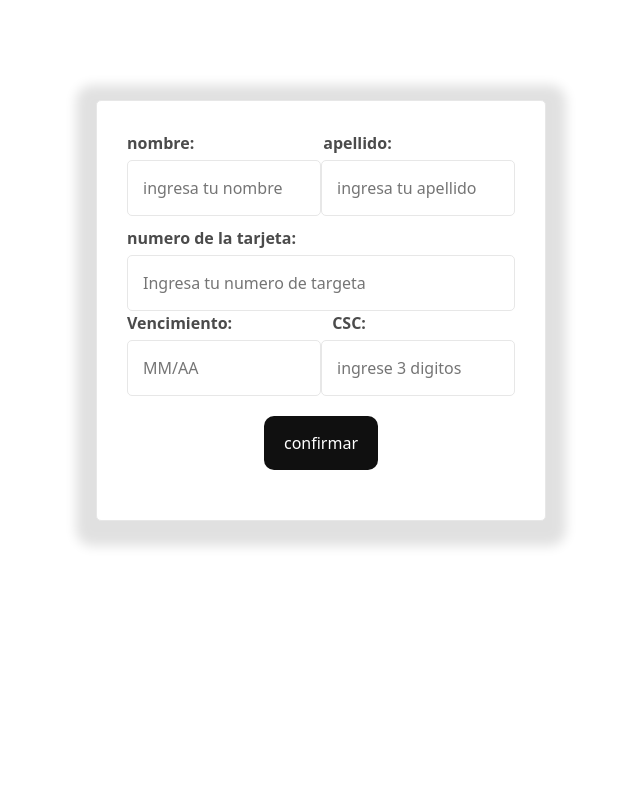
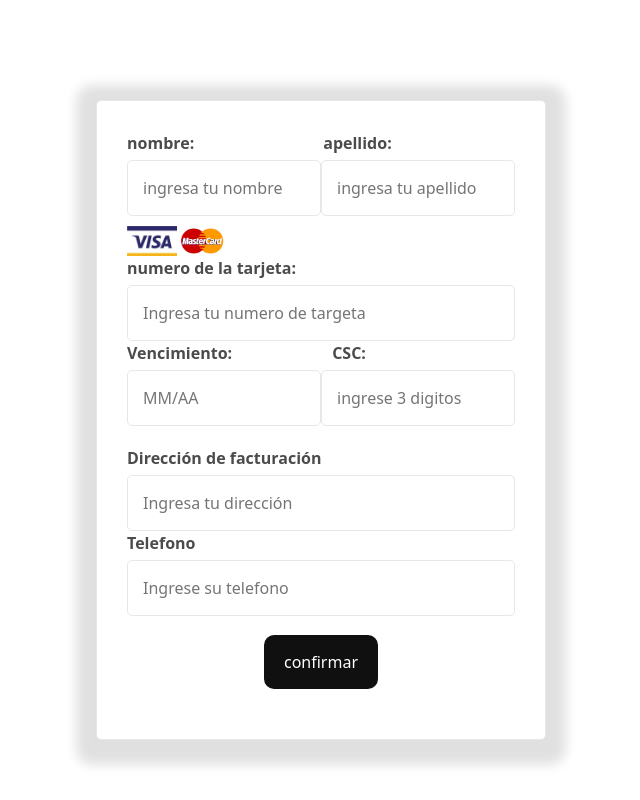
Before and after one commit to angela-baltierrez/hiper_card, a PHP site: page /pago.php in a window 1280 px wide. Shown: the whole page, without its empty margins (319-959 px from the left). Run offline with PHP 8.4, Linux system fonts and the light colour scheme.

Commit message:
factura y pago

```diff
--- a/assets/css/pago.css
+++ b/assets/css/pago.css
@@ -5,8 +5,28 @@ body{
   background-repeat: no-repeat;
   background-size: cover;
   background-attachment: fixed;
+
+
 }
 
+
+  .img{
+    background-image: url(visa.jpg);
+
+      width: 50px; /* Ancho de la imagen */
+  height: 30px;
+   background-size: cover; /* Hace que la imagen cubra el área del fondo */
+  background-repeat: no-repeat;
+  }
+  .img2{
+    background-image: url(mastercard.jpg);
+
+      width: 50px; /* Ancho de la imagen */
+  height: 30px;
+   background-size: cover; /* Hace que la imagen cubra el área del fondo */
+  background-repeat: no-repeat;
+
+  }
 form {
   max-width: 450px;
   margin: 0 auto;
@@ -85,6 +105,19 @@ input[type="email"]
   transition: 0.5s;
   outline:none!important;
 }
+input[type="email"]
+
+{
+  width: 100%;
+  padding: 15px;
+  border: 1px solid #e7e7e7;
+  border-width: 1px;
+  border-radius: 5px;
+  font-size: 16px;
+  box-sizing: border-box;
+  transition: 0.5s;
+  outline:none!important;
+}
 
 
 input:hover{
--- a/assets/php/env.php
+++ b/assets/php/env.php
@@ -4,10 +4,10 @@ class Cconexion {
 
     public static function ConexionBD() {
         $host = 'localhost'; // Cambiar si usas un servidor remoto
-        $dbname = 'hiper-card3.1'; // Nombre de la base de datos
+        $dbname = 'hiper-card'; // Nombre de la base de datos
         $username = 'sa'; // Usuario de la base de datos
         $password = '1234'; // Contraseña del usuario
-        $servidor = 'DESKTOP-QB22C4J\SQLEXPRESS'; // Nombre del servidor o dirección IP
+        $servidor = 'DESKTOP-BUD9Q4I\SQLEXPRESS'; // Nombre del servidor o dirección IP
 
         try {
             // Establecer conexión usando PDO y SQL Server, pdo se usa para interactual con la base
--- a/departamentos.php
+++ b/departamentos.php
@@ -188,6 +188,8 @@ $categorias = $categoriasQuery->fetchAll(PDO::FETCH_ASSOC);
                 <div class="cart-total hidden">
                     <h3>Total:</h3>
                     <span class="total-pagar">$0</span>
+
+                     <button id="btn-comprar" class="btn-comprar">Comprar</button>
                 </div>
                 <p class="cart-empty">El carrito está vacío</p>
             </div>
--- a/pago.php
+++ b/pago.php
@@ -11,7 +11,7 @@
 
             <div style="display: flex; vertical-align: top; justify-content: center;">
 
-            <form method="POST" action="../hiper_card/assets/php/...">
+            <form method="POST" action="../hiper_card/factura.php">
 
 
                     <div class="form-group">
@@ -22,10 +22,16 @@
                     <label style="display: inline-block; vertical-align: top; padding-left: 129px;">apellido:</label>
                     </div>
 
+
+
                     <div style="display: flex; padding-bottom: 10px;">
                     <input  type="text"placeholder="ingresa tu nombre"  style="display: inline-block; vertical-align: top;">
                     <input type="text" placeholder="ingresa tu apellido" style="display: inline-block; vertical-align: top;">
                     </div>
+<div style="display: flex;">
+<div class="img"></div>
+<div class="img2" style="display: inline-block; vertical-align: top;padding-left: 50px; "></div>
+</div>
                     <label style="display: inline-block; vertical-align: top;">numero de la tarjeta:</label>
                     <input type="password" id="password" name="password" placeholder="Ingresa tu numero de targeta" required autocomplete="current-password">
 
@@ -41,9 +47,14 @@
                     <input type="text" placeholder="ingrese 3 digitos" style="display: inline-block; vertical-align: top;">
                     </div>
                     </div>
+                <label style="display: inline-block; vertical-align: top;">Dirección de facturación</label>
+                    <input type="text" name="password" placeholder="Ingresa tu dirección" required autocomplete="current-password">
+<label style="display: inline-block; vertical-align: top;">Telefono</label>
+                    <input type="text" name="password" placeholder="Ingrese su telefono" required autocomplete="current-password" style="margin-block-end: 5%;">
 
                     <div class="form-group button-class">
-                    <button id= "submit" type="submit" style="color: #fff;">confirmar</button>
+                    <button id= "submit" type="submit" style="color: #fff;">confirmar
+                    </button>
                     </div>
             </form>
             </div>
@@ -52,6 +63,11 @@
     </div>
  </div>
 </body>
+   <script>
+        document.getElementById('submit').addEventListener('click', () => {
+            window.location.href = 'factura.php';
+        });
+    </script>
 <style>
 
 </style>
```
Also changed, not shown: assets/css/departamentos.css (+15 -0 lines), assets/js/departamentos.js (+25 -1 lines), factura.php (added, +47 -0 lines), assets/css/mastercard.jpg (added), assets/css/visa.jpg (added).
